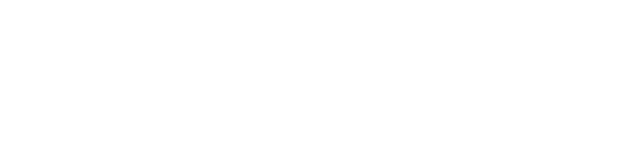
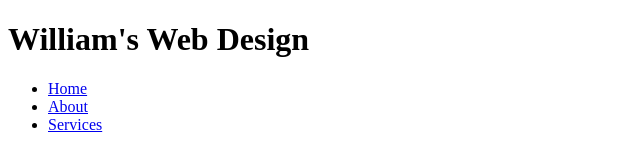
Before and after one commit to AD-6Skyraider/FullWebpage, a plain HTML site: page index.html in a window 1280 px wide. Shown: the whole page, without its empty margins (0-640 px from the left). Drawn offline with Linux system fonts and the light colour scheme.

Commit message:
Built out header section of HTML.

```diff
--- a/index.html
+++ b/index.html
@@ -12,6 +12,20 @@
     <title>William's Web Design</title>
 </head>
 <body>
-
+    <header>
+        <div class="container">
+            <div id="branding">
+                <h1><span class="highlight">William's</span> Web Design</h1>
+            </div>
+            <nav>
+                <ul>
+                    <li id="current">
+                        <a href="#">Home</a></li>
+                    <li><a href="#">About</a></li>
+                    <li><a href="#">Services</a></li>
+                </ul>
+            </nav>
+        </div>
+    </header>
 </body>
 </html>
```
